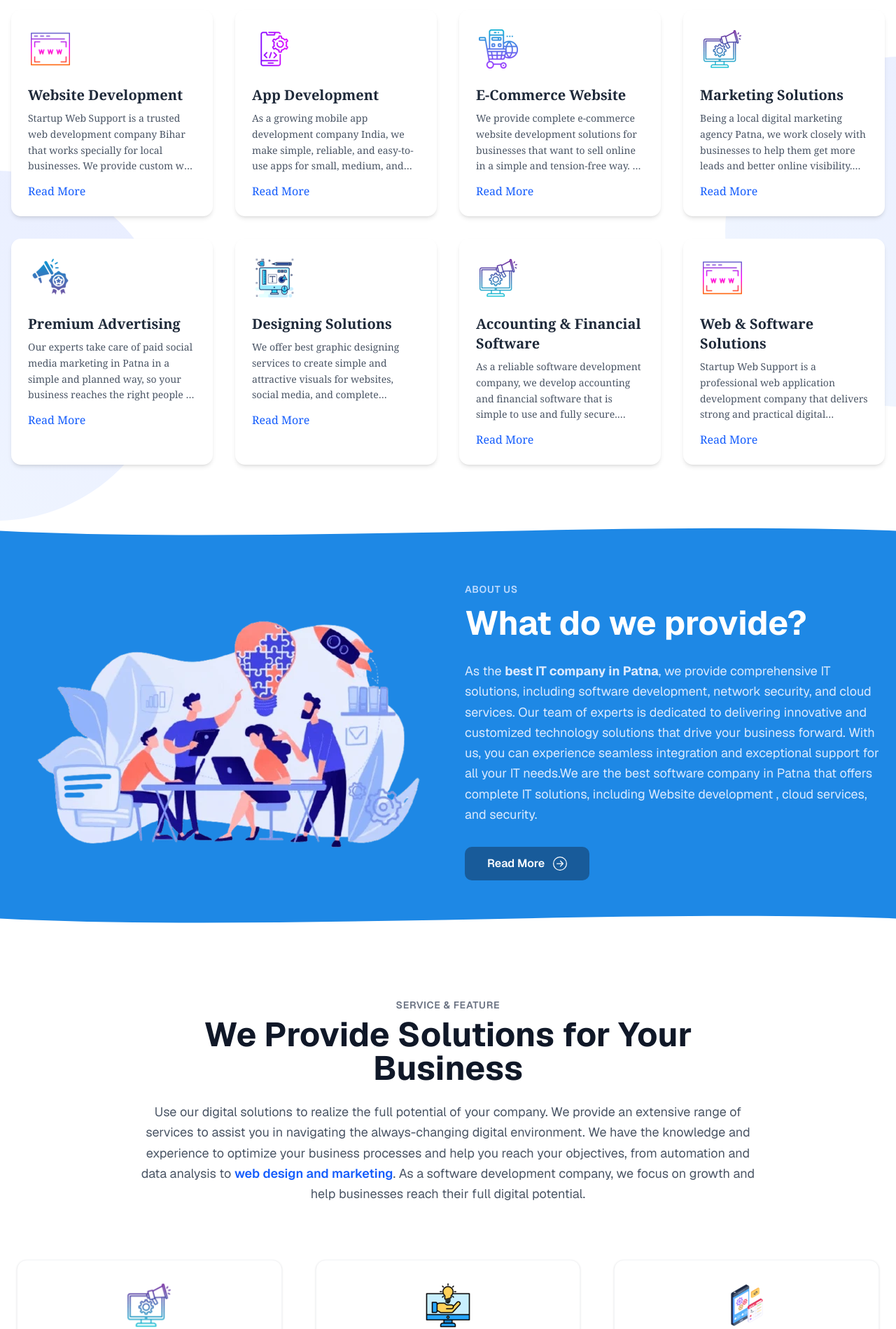
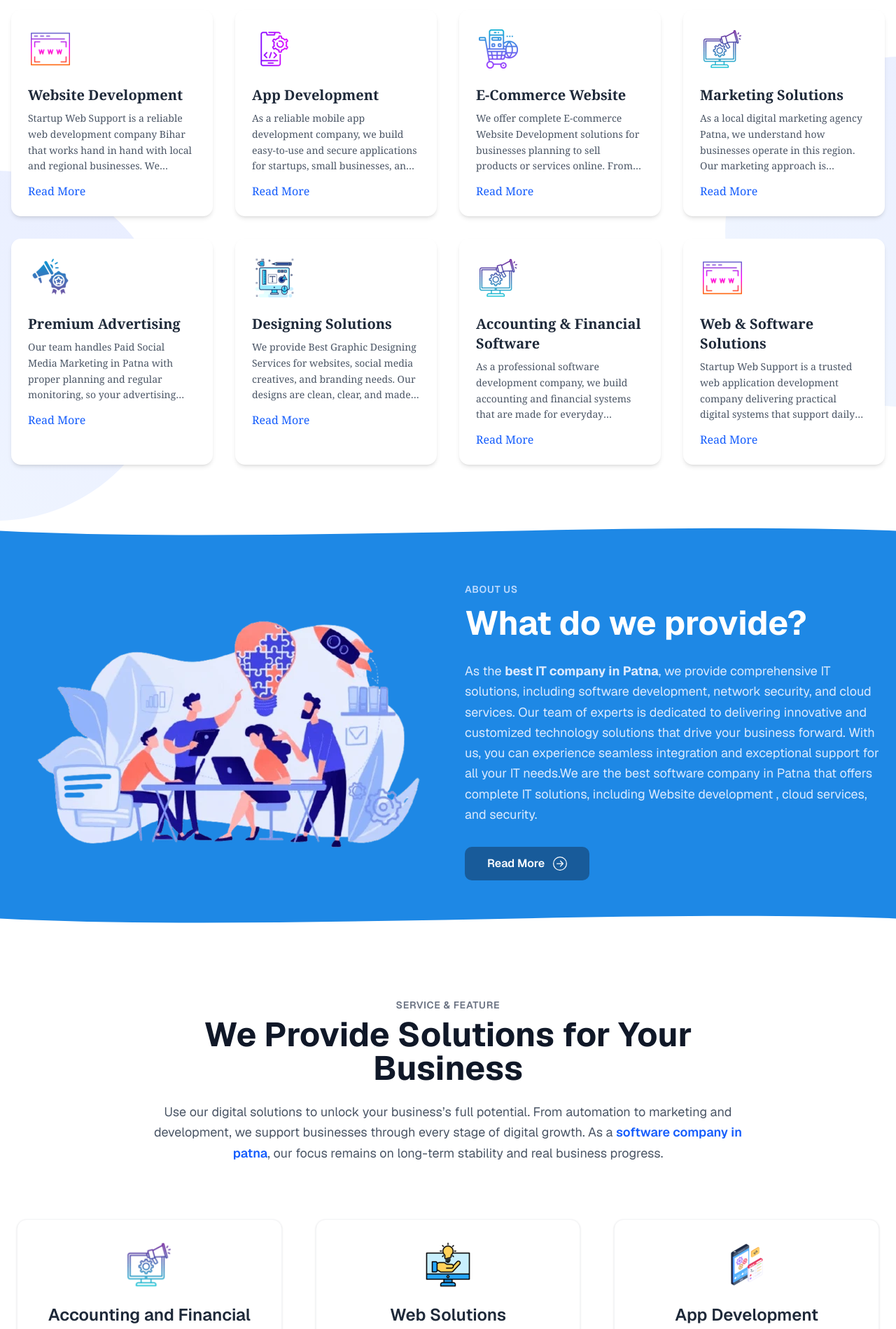
Before and after one commit to sws-harendra/sws-company-website, a Next.js app in the folder startup-web-support-main/: page / in a window 1280 px wide. Shown: the part 1123-3022 px from the top of the page at 70% size. Built offline with nearby package versions, Linux system fonts and the light colour scheme; no server answers.

Commit message:
Edit some text in home page

```diff
--- a/startup-web-support-main/components/FeaturedServices.jsx
+++ b/startup-web-support-main/components/FeaturedServices.jsx
@@ -16,57 +16,57 @@ const servicesData = [
     image: "/website-development.png",
     title: "Website Development",
     description:
-      `Startup Web Support is a trusted web development company Bihar that works specially for local businesses. We provide custom web development services in a simple and practical way. Our main focus is clean design, fast loading websites, and layouts that work properly on mobile phones, so your business can grow online without confusion or stress.
-      Our website development Patna services are easy to understand and easy to manage, even for people with very basic English knowledge. These websites are made for real customers, not just for show, so they actually help in getting more enquiries and business.`,
+      `Startup Web Support is a reliable web development company Bihar that works hand in hand with local and regional businesses. We provide custom web development services in a simple and practical way, without overcomplicating things. Our main focus is on clean website layouts, fast loading speed, and smooth mobile performance, so your business can grow online without technical stress or confusion.`,
   },
   {
     image: "/app-development.png",
     title: "App Development",
     description:
-      `As a growing mobile app development company India, we make simple, reliable, and easy-to-use apps for small, medium, and big businesses. We work like a professional app development agency, where every app is built with proper security, smooth performance, and future growth in mind.
-      We are also known as a dependable mobile app development company because we don’t stop after app delivery. We stay with our clients for long-term support, updates, and help, so the app keeps working properly as the business grows.`,
+      `As a reliable mobile app development company, we build easy-to-use and secure applications for startups, small businesses, and enterprises. We work like a professional app development agency, ensuring every app performs smoothly and supports future business growth.`,
   },
   {
     image: "/ecommerce-website.png",
     title: "E-Commerce Website",
     description:
-      `We provide complete e-commerce website development solutions for businesses that want to sell online in a simple and tension-free way. If you are planning to sell your products online, we handle everything properly — from product listing to payment gateway and smooth order management.
-      Our e-commerce website development websites are fast, secure, and very easy for customers to use. Because of this, customers feel comfortable while shopping, and business owners find it easy to manage orders without any confusion.`,
+      `We offer complete E-commerce Website Development solutions for businesses planning to sell products or services online. From product listing to payment setup and order handling, everything is managed properly to keep the process simple for business owners.
+        Our e-commerce platforms are fast, secure, and customer-friendly, helping users shop comfortably while making it easy for owners to manage sales and inventory without stress.`,
   },
   {
     image: "/marketing.png",
     title: "Marketing Solutions",
     description:
-      `Being a local digital marketing agency Patna, we work closely with businesses to help them get more leads and better online visibility. We understand the local market, so our approach is simple, practical, and focused on what actually works.
-        Our services include SEO services in Patna, digital marketing in Patna, and performance-based promotion that brings genuine enquiries. We believe in honest work and clear results, that’s why we focus on real growth and not fake promises.`,
+      `As a local digital marketing agency Patna, we understand how businesses operate in this region. Our marketing approach is practical, transparent, and focused on results that matter.
+        We provide SEO Services in Patna and Digital Marketing in Patna that help businesses gain visibility, attract the right audience, and generate real enquiries instead of empty traffic.
+`,
   },
   {
     image: "/ads.png",
     title: "Premium Advertising",
     description:
-      `Our experts take care of paid social media marketing in Patna in a simple and planned way, so your business reaches the right people at the right time. We do proper planning and regular checking, so your money is spent wisely and results are clear.
-      With this approach, we provide best internet marketing services in Patna that help in increasing brand awareness and bringing more enquiries and sales, without unnecessary confusion or false commitments.`,
+      `Our team handles Paid Social Media Marketing in Patna with proper planning and regular monitoring, so your advertising budget is used carefully and effectively. We design campaigns that reach the right people at the right time, based on how local customers actually behave online.`,
   },
   {
     image: "/design.png",
     title: "Designing Solutions",
     description:
-      `We offer best graphic designing services to create simple and attractive visuals for websites, social media, and complete branding needs. Our designs are made in a way that people can easily understand and connect with your brand.
-      Good design always helps in building trust. That’s why our creative team focuses on clean and professional work, so your brand looks proper and reliable everywhere, whether online or offline.`,
+      `We provide Best Graphic Designing Services for websites, social media creatives, and branding needs. Our designs are clean, clear, and made to connect easily with your audience.
+        Strong visuals help build trust, which is why our design work focuses on clarity and professionalism so your brand looks reliable across all platforms.
+`,
   },
    {
     image: "/marketing.png",
     title: "Accounting & Financial Software",
     description:
-      `As a reliable software development company, we develop accounting and financial software that is simple to use and fully secure. These systems are made keeping real business needs in mind, so daily work like billing, entries, and reports becomes easy and clear.
-      Our software helps businesses manage records properly without confusion and also follows all required government rules and compliance standards, so you can work peacefully without worrying about mistakes or issues later.`,
+      `As a professional software development company, we build accounting and financial systems that are made for everyday business use, not just for namesake. We understand how billing, entries, and reports are handled on a daily basis, so our software keeps these tasks simple, clear, and stress-free.
+      All our solutions follow the required compliance rules, so business owners can work with peace of mind, knowing everything is accurate and properly maintained.
+`,
   },
   {
     image: "/website-development.png",
     title: "Web & Software Solutions",
     description:
-      `Startup Web Support is a professional web application development company that delivers strong and practical digital solutions for real business needs. We focus on building applications that are easy to use and actually helpful in daily business work.
-      Recognized as a trusted software company in Patna, we create business-focused applications that help improve productivity and build a better online presence. Because of our honest work and reliable support, many clients see us as one of the top software development in Patna service providers.
+      ` Startup Web Support is a trusted web application development company delivering practical digital systems that support daily business operations. We focus on applications that are easy to use and genuinely helpful.
+        Recognized among Top Software Development in Patna, we build business-focused solutions that improve efficiency and strengthen online presence through reliable support and honest work.
 `,
   },
 ];
--- a/startup-web-support-main/components/ServiceFeatures.jsx
+++ b/startup-web-support-main/components/ServiceFeatures.jsx
@@ -18,7 +18,7 @@ const serviceItems = [
     {
         image: 'app-dev.png', // Placeholder image
         title: 'App Development',
-        description: 'As a reliable mobile app development company, we create user-friendly and scalable mobile applications that improve user engagement and business performance.',
+        description: ' As a reliable mobile app development company, we create user-friendly and scalable mobile applications that improve user engagement and business performance.',
     },
 ];
 
@@ -51,13 +51,9 @@ const ServiceFeatures = () => {
                         className="text-lg text-gray-600 max-w-4xl mx-auto leading-relaxed"
                         variants={textChildVariants}
                     >
-                        Use our digital solutions to realize the full potential of your company. We provide an
-                        extensive range of services to assist you in navigating the always-changing digital
-                        environment. We have the knowledge and experience to optimize your business
-                        processes and help you reach your objectives, from automation and data analysis to{' '}
-                        <strong className="text-blue-600 font-semibold">web design and marketing</strong>.
-                        As a software development company, we focus on growth and help businesses reach their full
-                        digital potential.
+                         Use our digital solutions to unlock your business’s full potential. From automation to marketing and development, we support businesses through every stage of digital growth. As a {' '}
+                        <strong className="text-blue-600 font-semibold">software company in patna</strong>,
+                       our focus remains on long-term stability and real business progress.
                     </motion.p>
                 </motion.div>
 
```
